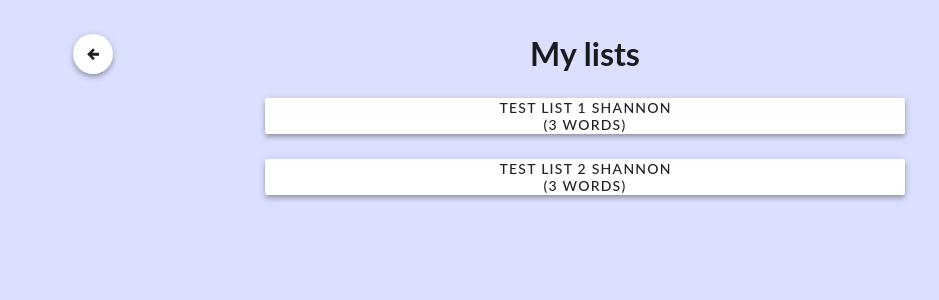
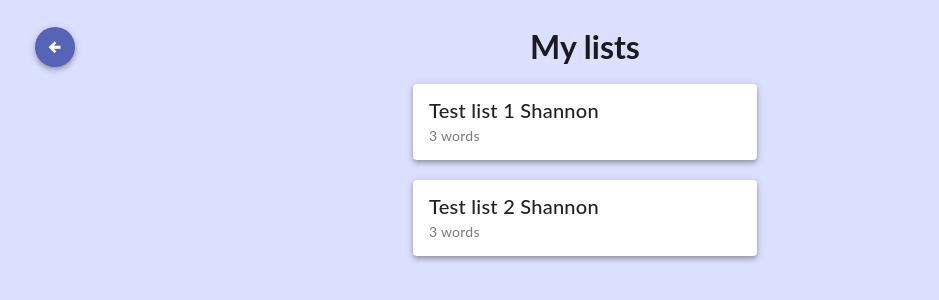
Before and after one commit to alix2018/list-up-app, a Vue app: page / in a window 1280 px wide. Both pictures are taken after a click on the button "SHANNON". Shown: the top 300 px of the page, without its empty margins (55-994 px from the left). Built offline with nearby package versions, Linux system fonts and the light colour scheme.

Commit message:
Design table page

```diff
--- a/public/data.json
+++ b/public/data.json
@@ -122,6 +122,40 @@
             "translation": "Doei"
           }
         ]
+      },
+      {
+        "name": "Test list 3 Steph",
+        "words": [
+          {
+            "source": "Hello",
+            "translation": "Hallo"
+          },
+          {
+            "source": "Thank you",
+            "translation": "Dank je wel"
+          },
+          {
+            "source": "Bye",
+            "translation": "Doei"
+          }
+        ]
+      },
+      {
+        "name": "Test list 4 Steph",
+        "words": [
+          {
+            "source": "Hello",
+            "translation": "Hallo"
+          },
+          {
+            "source": "Thank you",
+            "translation": "Dank je wel"
+          },
+          {
+            "source": "Bye",
+            "translation": "Doei"
+          }
+        ]
       }
     ]
   }
--- a/src/assets/base.css
+++ b/src/assets/base.css
@@ -3,7 +3,7 @@
 :root {
   --color-light-purple: #dce0ff;
   --color-medium-purple: #9fa8ea;
-  --color-dark-purple: #8992d1;
+  --color-dark-purple: #5763b7;
   --color-black: #181c1e;
   --color-white: #ffffff;
 }
--- a/src/assets/main.css
+++ b/src/assets/main.css
@@ -1,8 +1,7 @@
 @import './base.css';
 
 body {
-  padding-top: 30px;
-  padding-bottom: 30px;
+  padding: 30px 7%;
   background-color: var(--color-light-purple);
   font-family: 'Lato', sans-serif;
   color: var(--color-black);
@@ -10,4 +9,6 @@ body {
 
 h1 {
   margin-bottom: 0;
+  text-align: center;
+  line-height: 34px;
 }
--- a/src/components/MainHeader.vue
+++ b/src/components/MainHeader.vue
@@ -36,7 +36,7 @@ function onBackButtonClick() {
 <style scoped>
 button {
   position: absolute;
-  left: 10%;
+  left: 7%;
   top: 30x;
 }
 
@@ -45,7 +45,7 @@ header {
   flex-direction: column;
   justify-content: center;
   align-items: center;
-  padding: 0 25%;
+  padding: 0 44px;
 }
 
 p {
--- a/src/main.ts
+++ b/src/main.ts
@@ -29,7 +29,8 @@ const vuetify = createVuetify({
   defaults: {
     VBtn: {
       rounded: 'sm',
-      elevation: 4
+      elevation: 4,
+      color: '#5763b7'
     }
   }
 });
--- a/src/router/index.ts
+++ b/src/router/index.ts
@@ -2,7 +2,6 @@ import { createRouter, createWebHistory } from 'vue-router';
 import AccountsView from '../views/AccountsView.vue';
 import ListsView from '../views/ListsView.vue';
 import ListView from '../views/ListView.vue';
-import FlashcardsView from '../views/FlashcardsView.vue';
 import LearningView from '../views/LearningView.vue';
 
 const router = createRouter({
@@ -24,11 +23,6 @@ const router = createRouter({
       component: ListView
     },
     {
-      path: '/flashcards',
-      name: 'flashcards',
-      component: FlashcardsView
-    },
-    {
       path: '/learning',
       name: 'learning',
       component: LearningView
--- a/src/views/AccountsView.vue
+++ b/src/views/AccountsView.vue
@@ -28,7 +28,7 @@ onMounted(() => {
   <MainHeader title="List up!" />
 
   <section>
-    <v-btn v-for="user in jsonData" :key="user?.name" @click="onUserClick(user)">
+    <v-btn v-for="user in jsonData" :key="user?.name" class="button" @click="onUserClick(user)">
       {{ user?.name }}
     </v-btn>
   </section>
@@ -38,19 +38,15 @@ onMounted(() => {
 section {
   display: flex;
   justify-content: center;
-  padding: 0 25%;
+  flex-direction: column;
+  padding: 40px 0;
 }
 
-section {
-  flex-direction: column;
-  padding: 20px 25%;
+.button {
+  margin-top: 20px;
 }
 
-button {
-  margin-top: 25px;
-}
-
-button:first-child {
+.button:first-child {
   margin-top: 0;
 }
 </style>
--- a/src/views/FlashcardsView.vue
+++ /dev/null
@@ -1,36 +0,0 @@
-<script setup lang="ts">
-import { onMounted, ref, type Ref } from 'vue';
-import { useUserStore } from '@/stores';
-import { useRouter } from 'vue-router';
-import type { User } from '@/types';
-</script>
-
-<template>
-  <header>
-    <h1>Flashcards</h1>
-    <p>x/y</p>
-  </header>
-
-  <section>CARD</section>
-</template>
-
-<style scoped>
-section {
-  display: flex;
-  justify-content: center;
-  padding: 0 25%;
-}
-
-section {
-  flex-direction: column;
-  padding: 20px 25%;
-}
-
-button {
-  margin-top: 25px;
-}
-
-button:first-child {
-  margin-top: 0;
-}
-</style>
--- a/src/views/LearningView.vue
+++ b/src/views/LearningView.vue
@@ -41,7 +41,7 @@ watch(
 
 function onPassClick() {
   isPassed.value = true;
-  isCorrection.value = false;
+  isCorrection.value = true;
 }
 
 function markAsCorrect() {
@@ -152,12 +152,12 @@ onUnmounted(() => {
 section {
   display: flex;
   justify-content: center;
-  padding: 0 25%;
+  padding: 0 20%;
 }
 
 section {
   flex-direction: column;
-  padding: 20px 25%;
+  padding: 20px 20%;
 }
 
 button input {
--- a/src/views/ListView.vue
+++ b/src/views/ListView.vue
@@ -26,12 +26,8 @@ watch(
   { deep: true, immediate: true }
 );
 
-function onWordsSwitch() {
-  fromSourceToTranslation.value = !fromSourceToTranslation.value;
-}
-
-// function onFlashcardsClick() {
-//   router.push({ name: 'flashcards' });
+// function onWordsSwitch() {
+//   fromSourceToTranslation.value = !fromSourceToTranslation.value;
 // }
 
 function onLearnClick() {
@@ -42,24 +38,29 @@ function onLearnClick() {
 </script>
 
 <template>
+  <!-- TODO: Make a grid to compute the proper height for the table for every screen -->
+
   <MainHeader :title="userStore?.currentUserList?.name" :subtitle="subtitle" backRoute="lists" />
 
   <section>
-    <v-btn @click="onWordsSwitch">Switch</v-btn>
-    <table>
-      <tr v-for="word in userStore?.currentUserList?.words" :key="word.source">
-        <template v-if="fromSourceToTranslation">
+    <!-- <v-btn @click="onWordsSwitch">Switch</v-btn> -->
+
+    <v-table class="table" height="450px" fixed-header density="comfortable" sortable>
+      <thead class="thread">
+        <tr>
+          <th>Source</th>
+          <th>Translation</th>
+        </tr>
+      </thead>
+      <tbody>
+        <tr v-for="word in userStore?.currentUserList?.words" :key="word.source">
           <td>{{ word.source }}</td>
           <td>{{ word.translation }}</td>
-        </template>
-        <template v-else>
-          <td>{{ word.translation }}</td>
-          <td>{{ word.source }}</td>
-        </template>
-      </tr>
-    </table>
-    <!-- <v-btn @click="onFlashcardsClick">Flashcards</v-btn> -->
-    <v-btn @click="onLearnClick">Learn</v-btn>
+        </tr>
+      </tbody>
+    </v-table>
+
+    <v-btn class="button" @click="onLearnClick">Learn</v-btn>
   </section>
 </template>
 
@@ -70,14 +71,18 @@ section {
   align-items: center;
 }
 
-table,
-th,
-td {
-  border: 1px solid black;
+.table {
+  margin-top: 30px;
+  width: 100%;
 }
 
-button {
+.thread {
+  font-weight: 900;
+}
+
+.button {
   margin-top: 20px;
+  width: 100%;
 }
 
 table {
--- a/src/views/ListsView.vue
+++ b/src/views/ListsView.vue
@@ -31,30 +31,35 @@ function onListClick(list: List) {
   <MainHeader title="My lists" backRoute="accounts" />
 
   <section>
-    <v-btn v-for="list in currentUserData?.lists" :key="list?.name" @click="onListClick(list)">
-      {{ list?.name }} <br />
-      ({{ list?.words.length }} words)
-    </v-btn>
+    <v-card
+      v-for="list in currentUserData?.lists"
+      :key="list?.name"
+      @click="onListClick(list)"
+      class="card"
+      elevation="4"
+      max-width="344"
+    >
+      <v-card-item class="card-item">
+        <v-card-title>
+          {{ list?.name }}
+        </v-card-title>
+        <v-card-subtitle class="card-subtitle"> {{ list?.words.length }} words </v-card-subtitle>
+      </v-card-item>
+    </v-card>
   </section>
 </template>
 
 <style scoped>
 section {
   display: flex;
-  justify-content: center;
-  padding: 0 25%;
+  flex-direction: column;
+  align-items: center;
+  margin: 0;
 }
 
-section {
-  flex-direction: column;
-  padding: 20px 25%;
-}
-
-button {
-  margin-top: 25px;
-}
-
-button:first-child {
-  margin-top: 0;
+.card {
+  width: 100%;
+  margin-top: 20px;
+  cursor: pointer;
 }
 </style>
```
